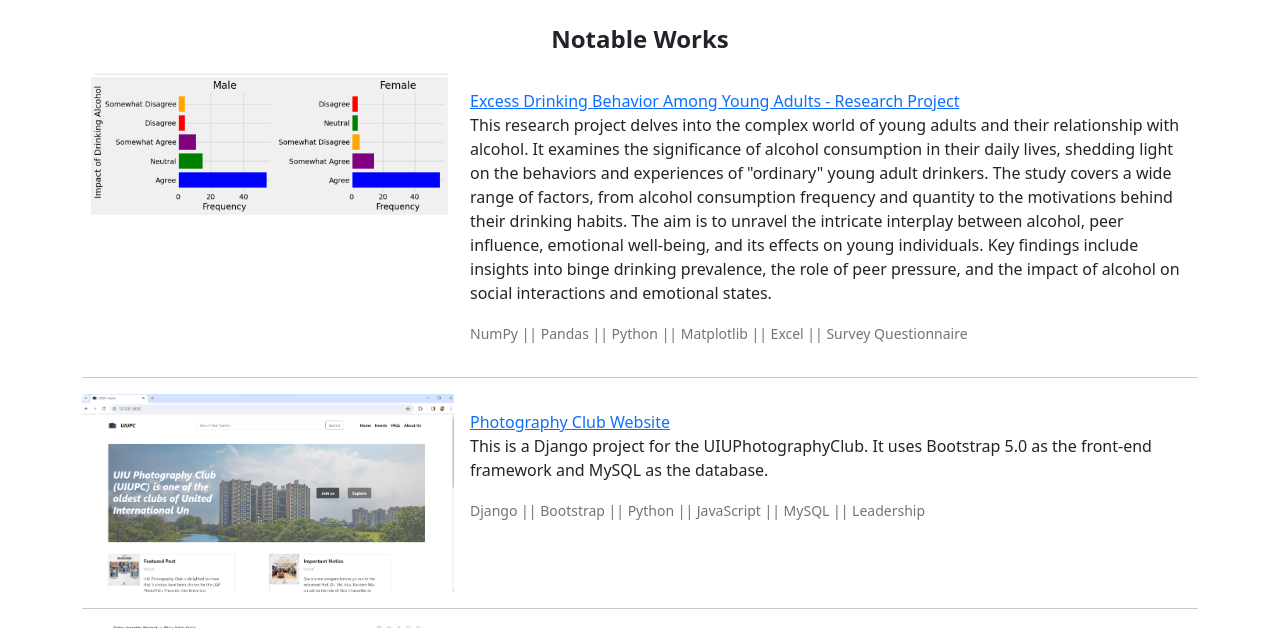
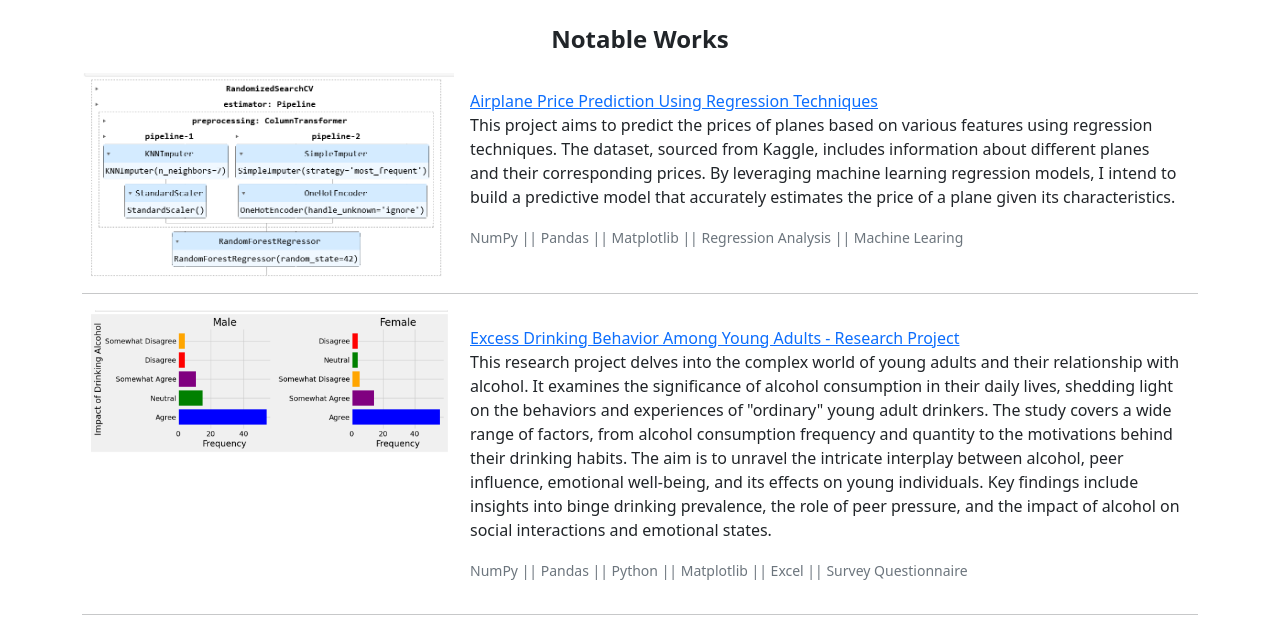
Before and after one commit to mirzaaa101/mirzaaa101.github.io, a plain HTML site: page projects.html in a window 1280 px wide. Shown: the part 92-720 px from the top of the page. Drawn offline with nearby package versions, Linux system fonts and the light colour scheme.

Commit message:
update 11

```diff
--- a/projects.html
+++ b/projects.html
@@ -56,6 +56,23 @@
       <p class="fw-bolder fs-4">Notable Works</p>
     </center>
     <!----------------------------Projects start from here----------------------------------->
+    <div class="card-project mb-3" style="width: 100%;">
+      <div class="row g-0">
+        <div class="col-md-4">
+          <img src="Figures/Airplane-Price-Prediction.png" class="img-fluid rounded-start" alt="..." height="400px"
+            width="500px">
+        </div>
+        <div class="col-md-8">
+          <div class="card-body">
+            <a href="https://github.com/mirzaaa101/Airplane-Price-Prediction-Using-Regression-Techniques" target="_blank" class="card-title">Airplane Price Prediction Using Regression Techniques</a>
+            <p class="card-text">This project aims to predict the prices of planes based on various features using regression techniques. The dataset, sourced from Kaggle, includes information about different planes and their corresponding prices. By leveraging machine learning regression models, I intend to build a predictive model that accurately estimates the price of a plane given its characteristics.</p>
+            <p class="card-text"><small class="text-muted">NumPy || Pandas || Matplotlib || Regression Analysis || Machine Learing </small></p>
+          </div>
+        </div>
+      </div>
+      <hr>
+    </div>
+    <!--------------------------------------------------------------->
     <div class="card-project mb-3" style="width: 100%;">
       <div class="row g-0">
         <div class="col-md-4">
```
Also changed, not shown: Figures/Airplane-Price-Prediction.png (added), 1 other file.
